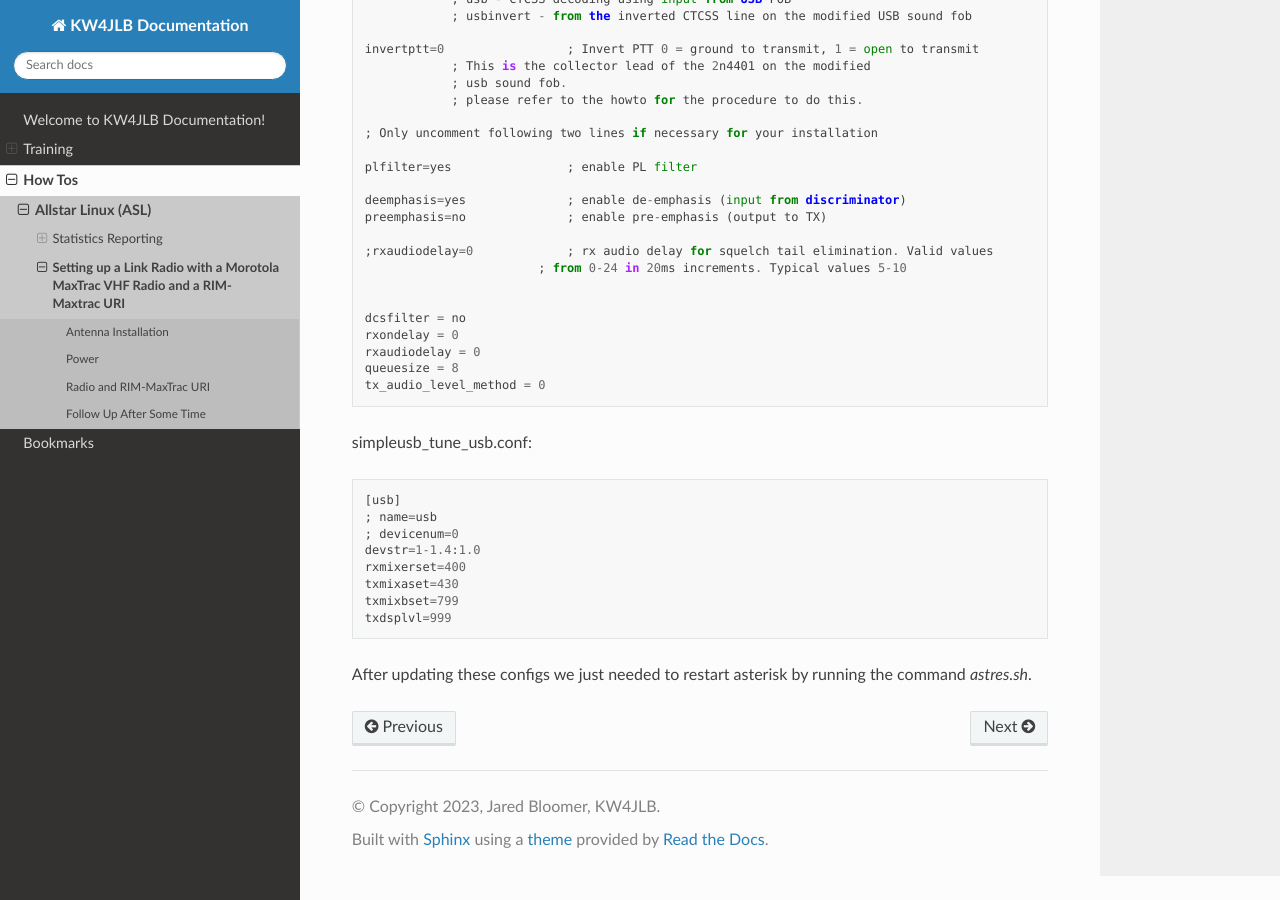
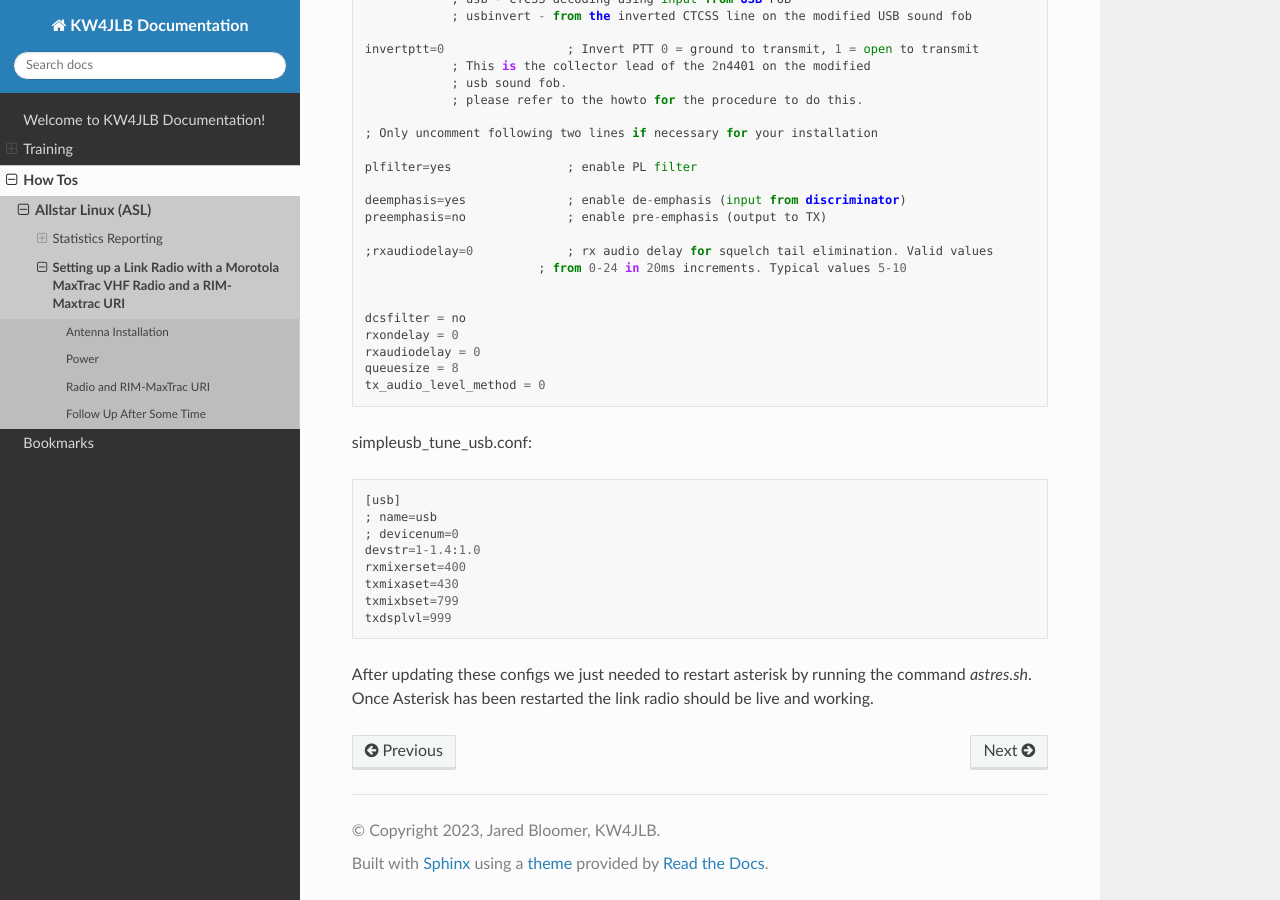
Before and after one commit to jared-bloomer/KW4JLB-Documentation, a Sphinx documentation site: the page built from docs/source/how_tos/allstarlinux/RIM-MaxTrac/index.rst, in a window 1280 px wide and 900 px high, scrolled down 7115 px. Built offline with Sphinx 7.4.7 and the Read the Docs theme 2.0.0, drawn with Linux system fonts in a browser that asks for light colours.

```diff
--- a/docs/source/how_tos/allstarlinux/RIM-MaxTrac/index.rst
+++ b/docs/source/how_tos/allstarlinux/RIM-MaxTrac/index.rst
@@ -172,4 +172,4 @@ simpleusb_tune_usb.conf::
     txmixbset=799
     txdsplvl=999
 
-After updating these configs we just needed to restart asterisk by running the command `astres.sh`.
+After updating these configs we just needed to restart asterisk by running the command `astres.sh`. Once Asterisk has been restarted the link radio should be live and working.
```
